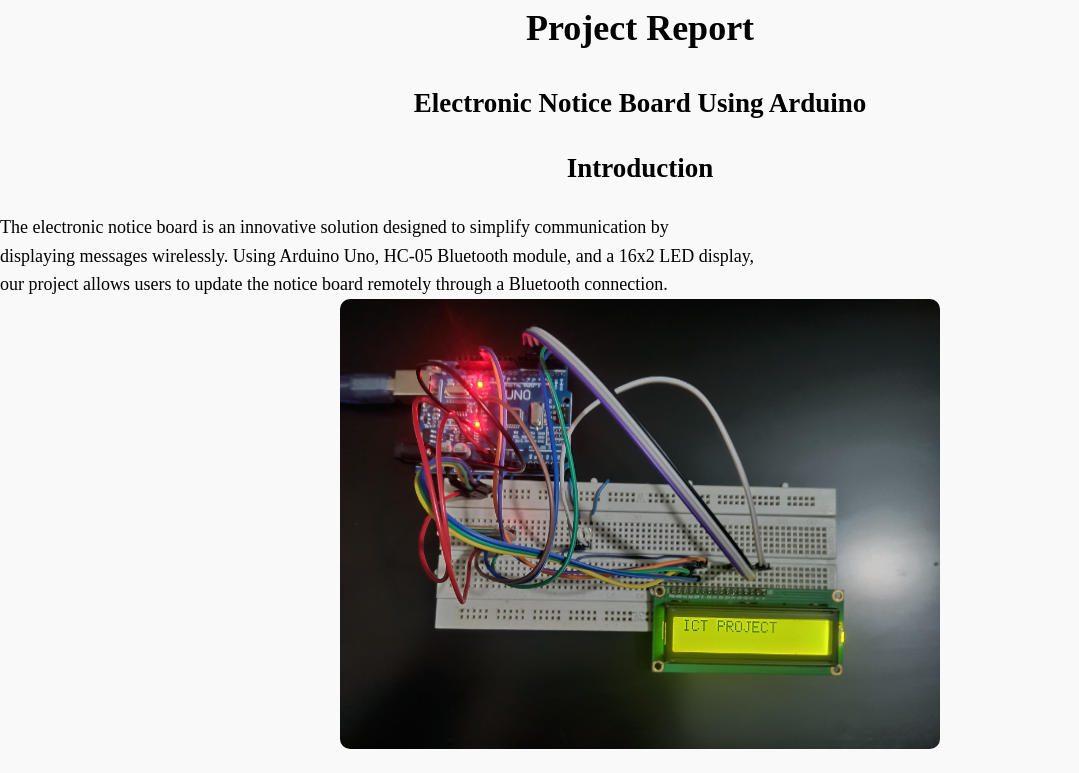
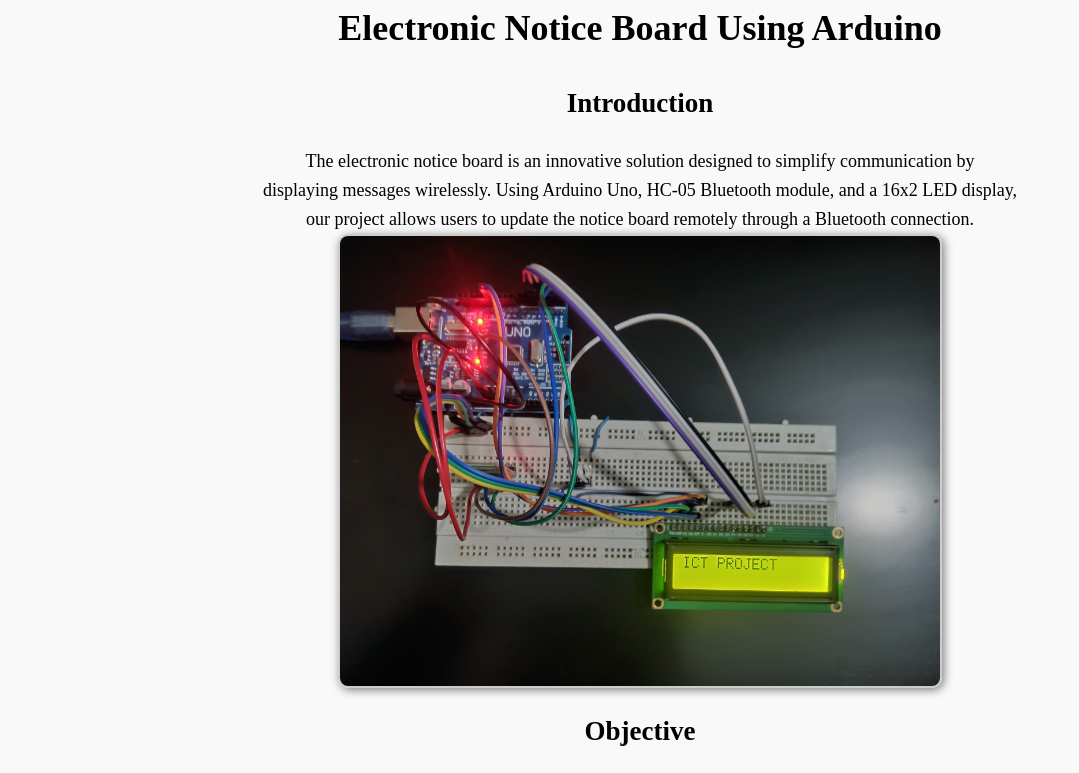
Before and after one commit to BerryBlaast/super-duper-enigma, a plain HTML site: page noticepr.html in a window 1280 px wide. Shown: the top 773 px of the page, without its empty margins (0-1079 px from the left). Drawn offline with Linux system fonts and the light colour scheme.

Commit message:
Update noticepr.html

```diff
--- a/noticepr.html
+++ b/noticepr.html
@@ -11,6 +11,7 @@
     padding: 0;
     background-color: #f9f9f9; /* Optional: Adds a subtle background color */
     font-size: 18px; /* Increased font size */
+    text-align: center; /* Center all text in the body */
   }
   img {
     width: 90%; /* Increased image size */
@@ -20,6 +21,8 @@
     object-fit: cover; /* Ensures the image fills the area proportionally */
     display: block; /* Centering the image */
     margin: 0 auto; /* Centering the image */
+    box-shadow: 2px 2px 10px rgba(0, 0, 0, 0.5); /* Added drop shadow to images */
+    border: 2px solid #ccc; /* Added border around images */
   }
   h1, h2, h3, p {
     text-align: center; /* Centering text for headings and paragraphs */
@@ -27,9 +30,8 @@
 </style>
 
 <body text=black>
-<center><h1>Project Report</h1></center>
+<center><h1>Electronic Notice Board Using Arduino</h1></center>
 
-<h2><b><center>Electronic Notice Board Using Arduino</center></b></h2>
 
 <h2><b>Introduction</b></h2>
 The electronic notice board is an innovative solution designed to simplify communication by <br>
```
